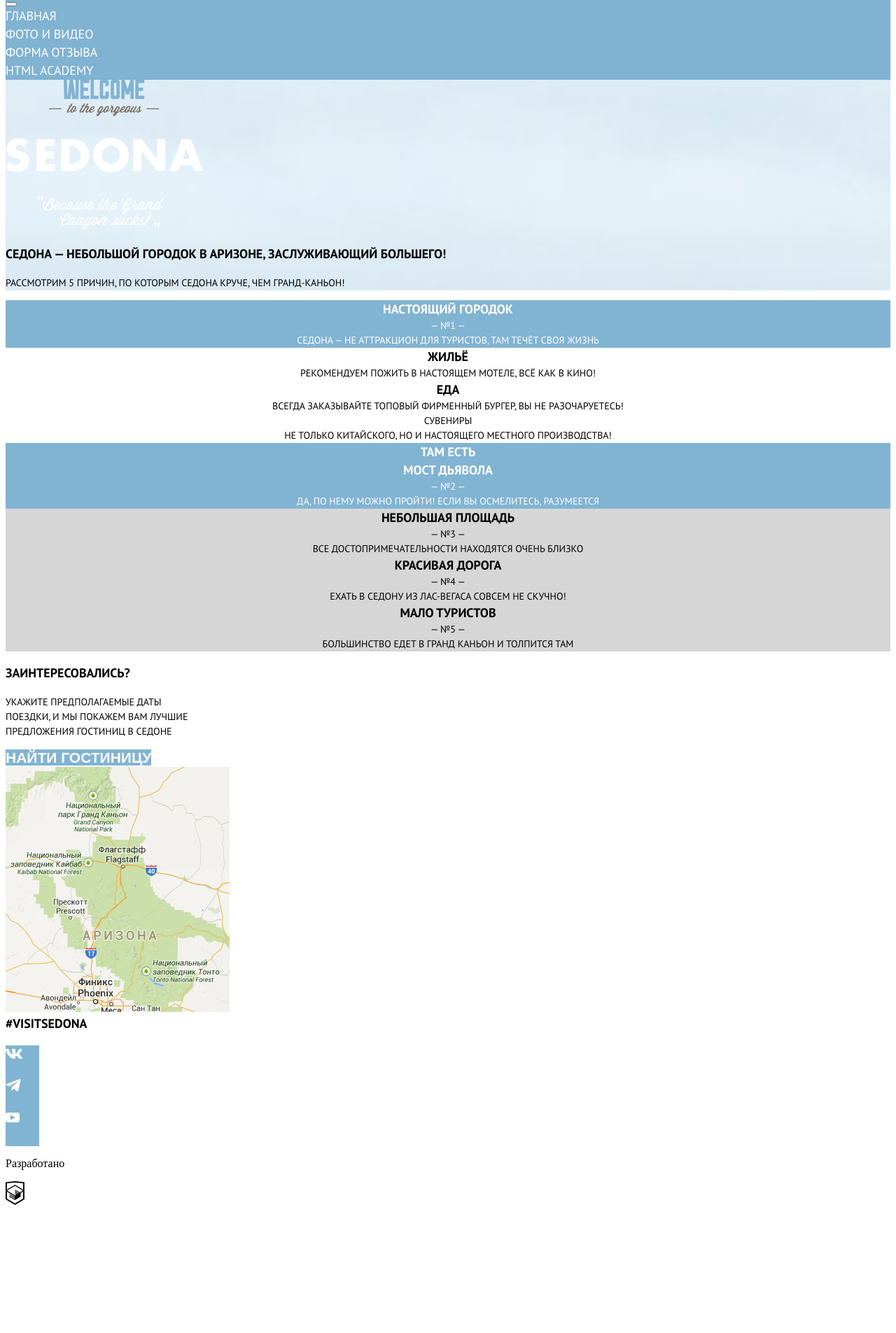
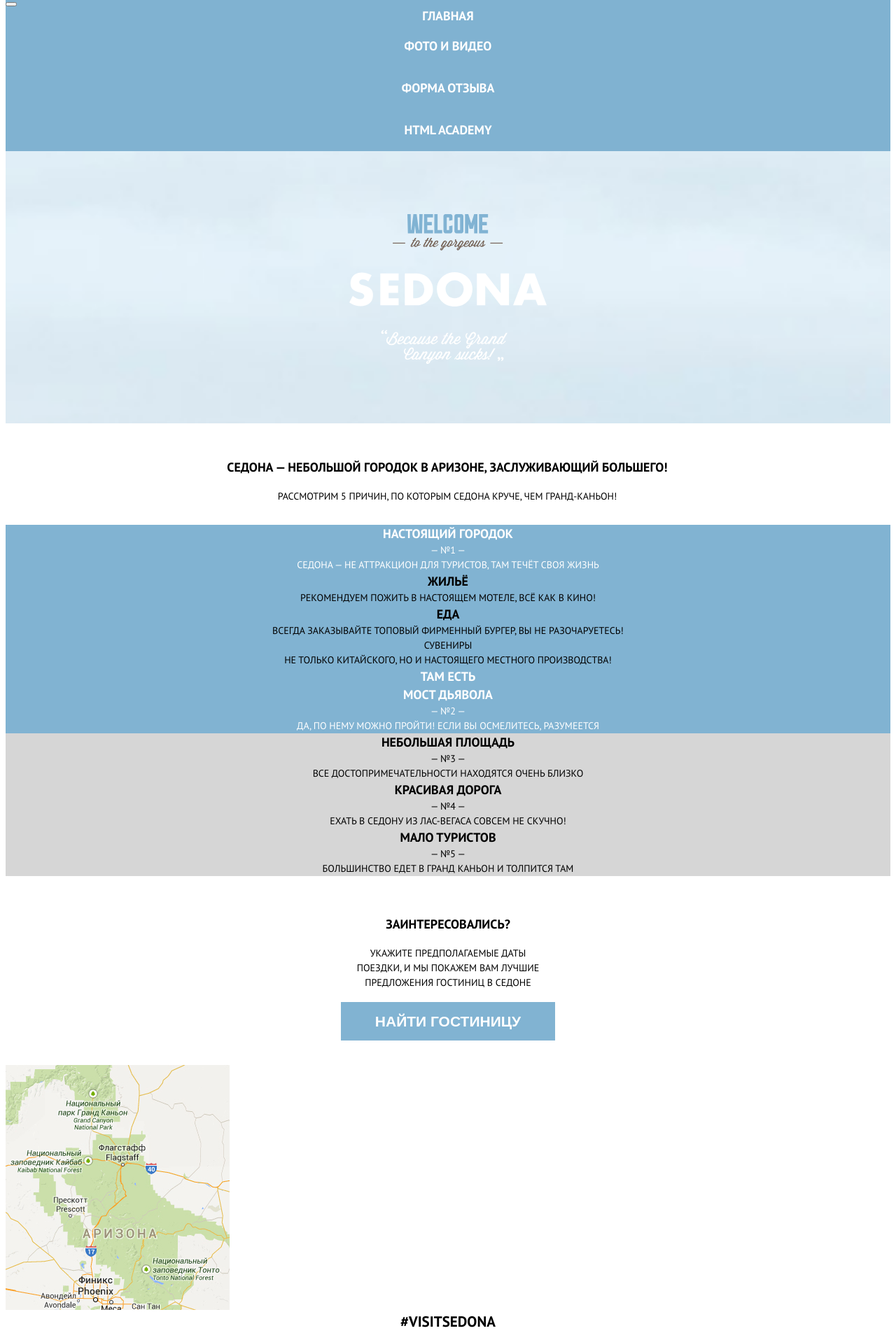
Before and after one commit to carrotforrabbit/1719055-sedona-26, a website: page source/index.html in a window 1280 px wide. Shown: the part 116-2021 px from the top of the page at 70% size. Before the commit the page ends 1851 px from the top, so only its background shows below. Drawn offline with nearby package versions, Linux system fonts and the light colour scheme; files that its build step writes are made by us from their sources; files whose address does not match are found by name.

Commit message:
adds some more CSS

```diff
--- a/source/index.html
+++ b/source/index.html
@@ -27,9 +27,11 @@
   <main class="main-container">
     <h1 class="visually-hidden">Sedona</h1>
     <section class="introduction">
-      <h2 class="visually-hidden">Добро пожаловать в Седону!</h2>
-      <img class="introduction__logo" src="./img/main-header.svg" alt="Welcome to the gorgeous Sedona" width="282"
-        height="214">
+      <div class="introduction__wrapper">
+        <h2 class="visually-hidden">Добро пожаловать в Седону!</h2>
+        <img class="introduction__logo" src="./img/main-header.svg" alt="Welcome to the gorgeous Sedona" width="282"
+          height="214">
+      </div>
       <div class="introduction__container">
         <h2 class="visually-hidden">Про Седону</h2>
         <p class="introduction__title title">Седона — небольшой городок в Аризоне, заслуживающий большего!</p>
@@ -47,20 +49,20 @@
           </div>
         </li>
         <li class="advantages__item">
-          <div class="advantages__item-text--sublist">
+          <div class="advantages__item-text advantages__item-text--sublist">
             <h3 class="advantages__title title advantages__title--housing">Жильё</h3>
             <p class="advantages__description text">Рекомендуем пожить в настоящем мотеле, всё как в кино!</p>
           </div>
         </li>
         <li class="advantages__item">
-          <div class="advantages__item-text--sublist">
+          <div class="advantages__item-text advantages__item-text--sublist">
             <h3 class="advantages__title title advantages__title--food">Еда</h3>
             <p class="advantages__description text">Всегда заказывайте топовый фирменный бургер, вы не
               разочаруетесь!</p>
           </div>
         </li>
         <li class="advantages__item">
-          <div class="advantages__item-text--sublist">
+          <div class="advantages__item-text advantages__item-text--sublist">
             <h3 class="advantages__title text advantages__title--souvenir">Сувениры</h3>
             <p class="advantages__description text">Не только китайского, но и настоящего местного производства!
             </p>
@@ -74,21 +76,21 @@
           </div>
         </li>
         <li class="advantages__item">
-          <div class="advantages__item-text--main">
+          <div class="advantages__item-text advantages__item-text--main">
             <h3 class="advantages__title title">Небольшая площадь</h3>
             <p class="advantages__number text">&mdash; №3 &mdash;</p>
             <p class="advantages__description text">Все достопримечательности находятся очень близко</p>
           </div>
         </li>
         <li class="advantages__item">
-          <div class="advantages__item-text--main">
+          <div class="advantages__item-text advantages__item-text--main">
             <h3 class="advantages__title title">Красивая дорога</h3>
             <p class="advantages__number text">&mdash; №4 &mdash;</p>
             <p class="advantages__description text">Ехать в Седону из Лас-Вегаса совсем не скучно!</p>
           </div>
         </li>
         <li class="advantages__item">
-          <div class="advantages__item-text--main">
+          <div class="advantages__item-text advantages__item-text--main">
             <h3 class="advantages__title title">Мало туристов</h3>
             <p class="advantages__number text">&mdash; №5 &mdash;</p>
             <p class="advantages__description text">Большинство едет в Гранд Каньон и толпится там</p>
@@ -101,7 +103,7 @@
       <p class="hotel-search__title title">Заинтересовались?</p>
       <p class="hotel-search__description text">Укажите предполагаемые даты<br> поездки, и мы покажем
         вам лучшие <br> предложения гостиниц в Седоне</p>
-      <a class="button hotel-search__button" href="#">Найти гостиницу</a>
+      <a class="hotel-search__button button button--search" href="#">Найти гостиницу</a>
     </section>
     <section class="map">
       <a href="#" class="map__image">
@@ -148,10 +150,10 @@
             </li>
           </ul>
         </section>
-        <section class="copyright">
-          <p class="copyright__text">Разработано</p>
-          <a class="copyright__link" href="https://htmlacademy.ru/">
-            <svg class="copyright__logo" aria-label="Логотип HTML Академии" xmlns="http://www.w3.org/2000/svg"
+        <section class="footer__copyright">
+          <p class="footer__copyright__text">Разработано</p>
+          <a class="footer__copyright__link" href="https://htmlacademy.ru/">
+            <svg class="footer__copyright__logo" aria-label="Логотип HTML Академии" xmlns="http://www.w3.org/2000/svg"
               width="27" height="35" viewBox="0 0 27 35" fill="none">
               <path
                 d="M13.6 0H13.5L0 1.4V26.1L13.5 34.1L26.9 26.1V1.4L13.6 0ZM25 12.1L13.5 5.3V5.2H13.4L13.3 5.1V5.2L1.9 12.1V3.1L13.4 1.9L25 3.1V12.1ZM13.4 6.8L24.9 13.5L20.4 16.1L13.3 11.9V13.3L19.2 16.8L18.3 17.3L13.3 14.3V15.7L17.1 18L16.3 18.5L13.3 16.7V18.1L15.2 19.2L13.4 20.3L2 13.6L13.4 6.8ZM1.9 15.1L13.3 21.9V22.9L5.4 18.2V19.6L13.4 24.4V25.5L5.4 20.8V22.2L13.4 27L21.5 22.1V16.9L24.9 14.9V24.9L13.4 31.8L1.9 25V15.1Z"
--- a/source/sass/blocks/advantages.scss
+++ b/source/sass/blocks/advantages.scss
@@ -18,7 +18,12 @@
   background-color: #81b3d2;
 
   &--main {
+    color: #000000;
     background-color: #d6d6d6;
+  }
+
+  &--sublist {
+    color: #000000;
   }
 }
 
--- a/source/sass/blocks/body.scss
+++ b/source/sass/blocks/body.scss
@@ -1,4 +1,5 @@
 .body {
   font-family: "PT Sans", sans-serif;
   font-weight: 400;
+  text-align: center;
 }
--- a/source/sass/blocks/footer.scss
+++ b/source/sass/blocks/footer.scss
@@ -1,9 +1,11 @@
 .footer {
   margin: 0;
   padding: 0;
+  text-align: center;
 }
 
 .footer__link {
+  font-size: 21px;
   color: #000000;
   text-decoration: none;
 }
@@ -24,3 +26,9 @@
   height: 48px;
   background-color: #81b3d2;
 }
+
+.footer__copyright__text {
+  font-family: inherit;
+  font-size: 14px;
+  text-transform: uppercase;
+}
--- /dev/null
+++ b/source/sass/blocks/hotel-seach.scss
@@ -0,0 +1,12 @@
+.hotel-search {
+  padding: 38px 18px 49px 18px;
+  text-align: center;
+}
+
+.hotel-search__description {
+  margin-bottom: 32px;
+}
+
+.hotel-search__button {
+  padding: 16px 49px;
+}
--- a/source/sass/blocks/introduction.scss
+++ b/source/sass/blocks/introduction.scss
@@ -1,10 +1,17 @@
-.introduction {
+.introduction__wrapper {
   background-image: url("../img/intro-back-mobile.jpg");
   background-size: cover;
   background-repeat: no-repeat;
   background-color: #68a2ca;
 }
 
-.introduction-container {
+.introduction__container {
   padding: 32px 20px 16px 18px;
+  text-align: center;
 }
+
+.introduction__logo {
+  display: block;
+  margin: 0 auto;
+  padding: 90px 0 85px 0;
+}
--- a/source/sass/blocks/navigation.scss
+++ b/source/sass/blocks/navigation.scss
@@ -6,6 +6,7 @@
   margin: 0;
   padding: 0;
   list-style-type: none;
+  text-align: center;
 }
 
 .navigation__item {
@@ -13,14 +14,16 @@
   padding: 0;
   font-size: 18px;
   line-height: 26px;
+  font-weight: 700;
   color: #ffffff;
   font-family: "PT Sans", sans-serif;
   text-transform: uppercase;
 }
 
 .navigation__link {
-  margin: 0;
-  padding: 0;
+  display: block;
+  margin: 0 auto;
+  padding: 17px 0;
   text-decoration: none;
   color: inherit;
 }
--- a/source/sass/style.scss
+++ b/source/sass/style.scss
@@ -11,3 +11,4 @@
 @import "./blocks/form.scss";
 @import "./blocks/catalog.scss";
 @import "./blocks/catalog-list.scss";
+@import "./blocks/hotel-seach.scss";
```
